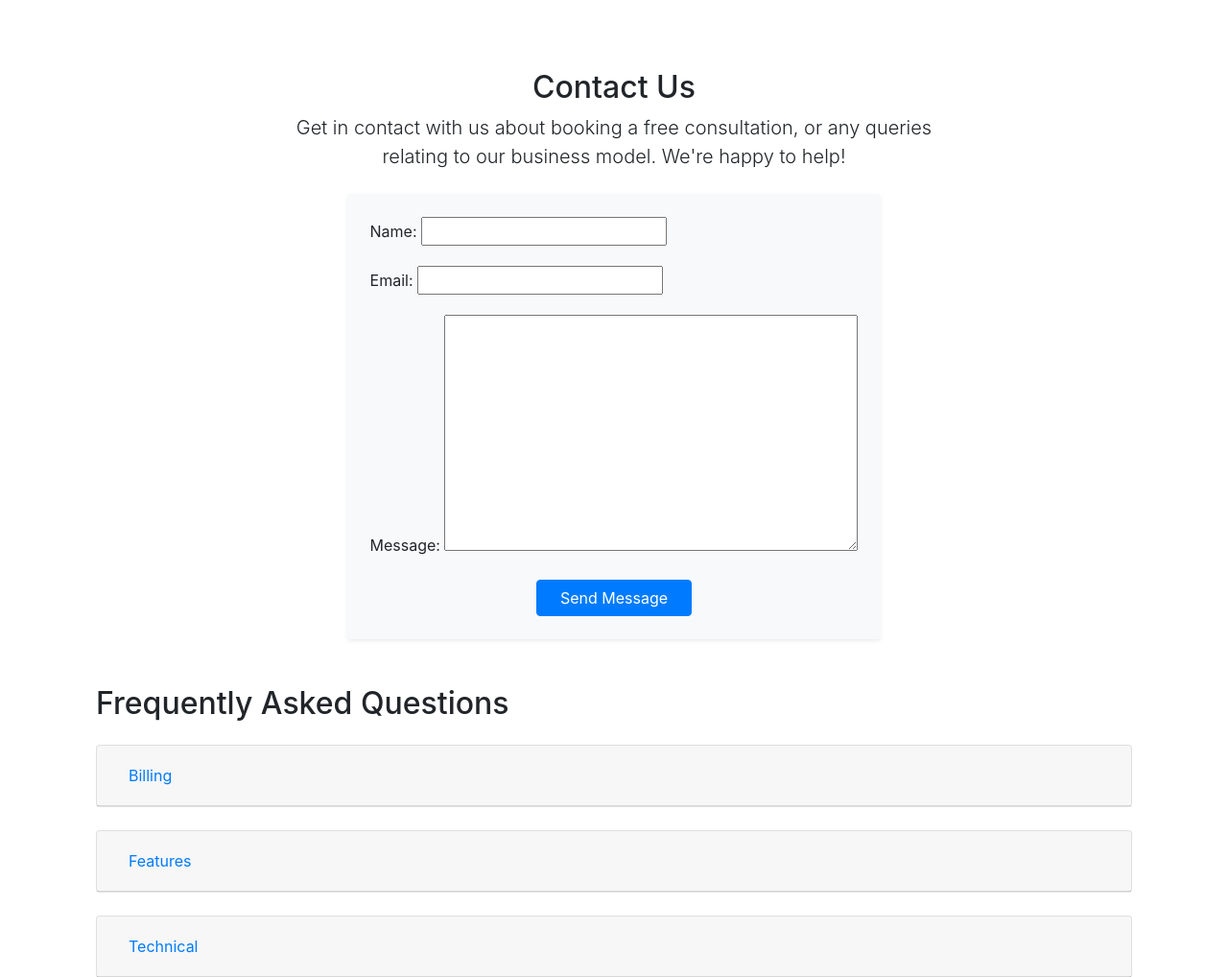
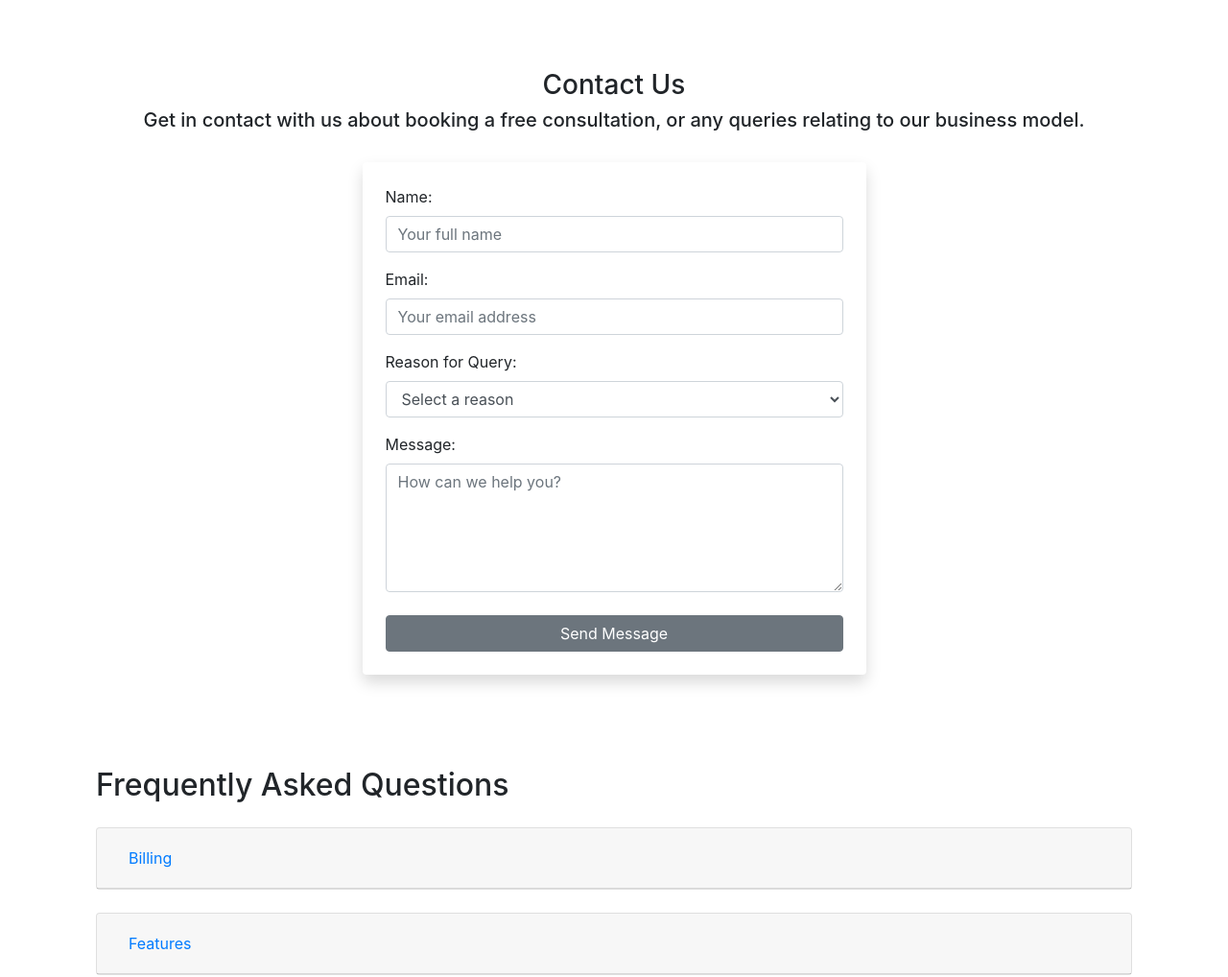
Before and after one commit to dannyobrien761/theodysseymarketer, a Django app: page /support/contact/ in a window 1280 px wide. Shown: the part 59-1077 px from the top of the page at 96% size. Run offline with Django 3.2, Linux system fonts and the light colour scheme; data that the repository does not hold is empty.

Commit message:
updated contact_view , forms.py and email backend settings for contact form submission to domain email

```diff
--- a/support/forms.py
+++ b/support/forms.py
@@ -1,6 +1,29 @@
 from django import forms
 
+
 class ContactForm(forms.Form):
-    name = forms.CharField(max_length=100)
-    email = forms.EmailField()
-    message = forms.CharField(widget=forms.Textarea)
+    name = forms.CharField(label="Name", max_length=100, widget=forms.TextInput(attrs={
+        'class': 'form-control',
+        'placeholder': 'Your full name',
+        'id': 'fullname'
+    }))
+    email = forms.EmailField(label="Email", widget=forms.EmailInput(attrs={
+        'class': 'form-control',
+        'placeholder': 'Your email address',
+        'id': 'emailaddress'
+    }))
+    reason = forms.ChoiceField(label="Reason for Query", choices=[
+        ("", "Select a reason"),
+        ("Consultation Request", "Consultation Request"),
+        ("Support Request", "Support Request"),
+        ("Other", "Other"),
+    ], widget=forms.Select(attrs={
+        'class': 'form-control',
+        'id': 'reason'
+    }))
+    message = forms.CharField(label="Message", widget=forms.Textarea(attrs={
+        'class': 'form-control',
+        'placeholder': 'How can we help you?',
+        'rows': 5,
+        'id': 'message'
+    }))
--- a/support/views.py
+++ b/support/views.py
@@ -5,28 +5,22 @@ from django.core.mail import send_mail
 from django.conf import settings
 from .models import FAQ
 
+
 def contact_view(request):
-    if request.method == 'POST':
-        form = ContactForm(request.POST)
-        if form.is_valid():
-            name = form.cleaned_data['name']
-            email = form.cleaned_data['email']
-            message = form.cleaned_data['message']
+    form = ContactForm(request.POST or None)
+    if request.method == 'POST' and form.is_valid():
+        name = form.cleaned_data['name']
+        email = form.cleaned_data['email']
+        reason = form.cleaned_data['reason']
+        message = form.cleaned_data['message']
 
-            # Send email (simplest)
-            send_mail(
-                subject=f"Contact Form Submission from {name}",
-                message=message,
-                from_email=settings.DEFAULT_FROM_EMAIL,
-                recipient_list=[settings.DEFAULT_FROM_EMAIL],
-                fail_silently=False,
-            )
+        subject = f"New Contact Form Submission: {reason}"
+        body = f"From: {name} <{email}>\n\nReason: {reason}\n\nMessage:\n{message}"
 
-            messages.success(request, 'Your message has been sent! We’ll get back to you soon.')
-            return redirect('support:contact')
-    else:
-        form = ContactForm()
+        send_mail(subject, body, settings.DEFAULT_FROM_EMAIL, [settings.DEFAULT_FROM_EMAIL])
 
+        messages.success(request, 'Your message has been sent! We’ll get back to you soon.')
+        return redirect('support:contact')
     grouped = {
         label: FAQ.objects.filter(category=key)
         for key, label in FAQ.CATEGORY_CHOICES
--- a/templates/support/contact.html
+++ b/templates/support/contact.html
@@ -3,37 +3,48 @@
 {% block title %}Contact Us{% endblock %}
 
 {% block content %}
-<div class="container mt-5">
-  <div class="row justify-content-center">
-    <div class="col-lg-8">
+<section class="container-fluid py-5">
+  <div class="row bg-color-contact">
+    <div class="col-12 text-center mb-4">
+      <h3 class="contact-heading uppercase">Contact Us</h3>
+      <h5 class="uppercase">Get in contact with us about booking a free consultation, or any queries relating to our business model. </h5>
+    </div>
 
-    <h2 class="text-center">Contact Us</h2>
-        <p class="lead text-center mb-4">
+    <div class="col-md-6 offset-md-3">
+      <form method="post" class="p-4 shadow bg-white rounded">
+        {% csrf_token %}
+        {{ form.non_field_errors }}
 
-          Get in contact with us about booking a free consultation, or any queries relating to our business model.
+        <div class="form-group mb-3">
+          {{ form.name.label_tag }}
+          {{ form.name }}
+          {{ form.name.errors }}
+        </div>
 
-          We're happy to help!
+        <div class="form-group mb-3">
+          {{ form.email.label_tag }}
+          {{ form.email }}
+          {{ form.email.errors }}
+        </div>
 
-        </p>
+        <div class="form-group mb-3">
+          {{ form.reason.label_tag }}
+          {{ form.reason }}
+          {{ form.reason.errors }}
+        </div>
 
-  {% if messages %}
-    {% for message in messages %}
-      <div class="alert alert-success text-center">{{ message }}</div>
-    {% endfor %}
-  {% endif %}
+        <div class="form-group mb-4">
+          {{ form.message.label_tag }}
+          {{ form.message }}
+          {{ form.message.errors }}
+        </div>
 
-  <div class="d-flex justify-content-center">
-    <form method="post" class="bg-light p-4 rounded shadow-sm">
-      {% csrf_token %}
-      {{ form.as_p }}
-      <div class="text-center">
-        <button type="submit" class="btn btn-primary px-4">Send Message</button>
-      </div>
-    </form>
-  </div>
+        <button type="submit" class="btn btn-secondary w-100">Send Message</button>
+      </form>
     </div>
   </div>
-</div>
+</section>
+
 
 
 <div class="container my-5">
```
Also changed, not shown: marketing_agency/settings.py (+15 -3 lines).
